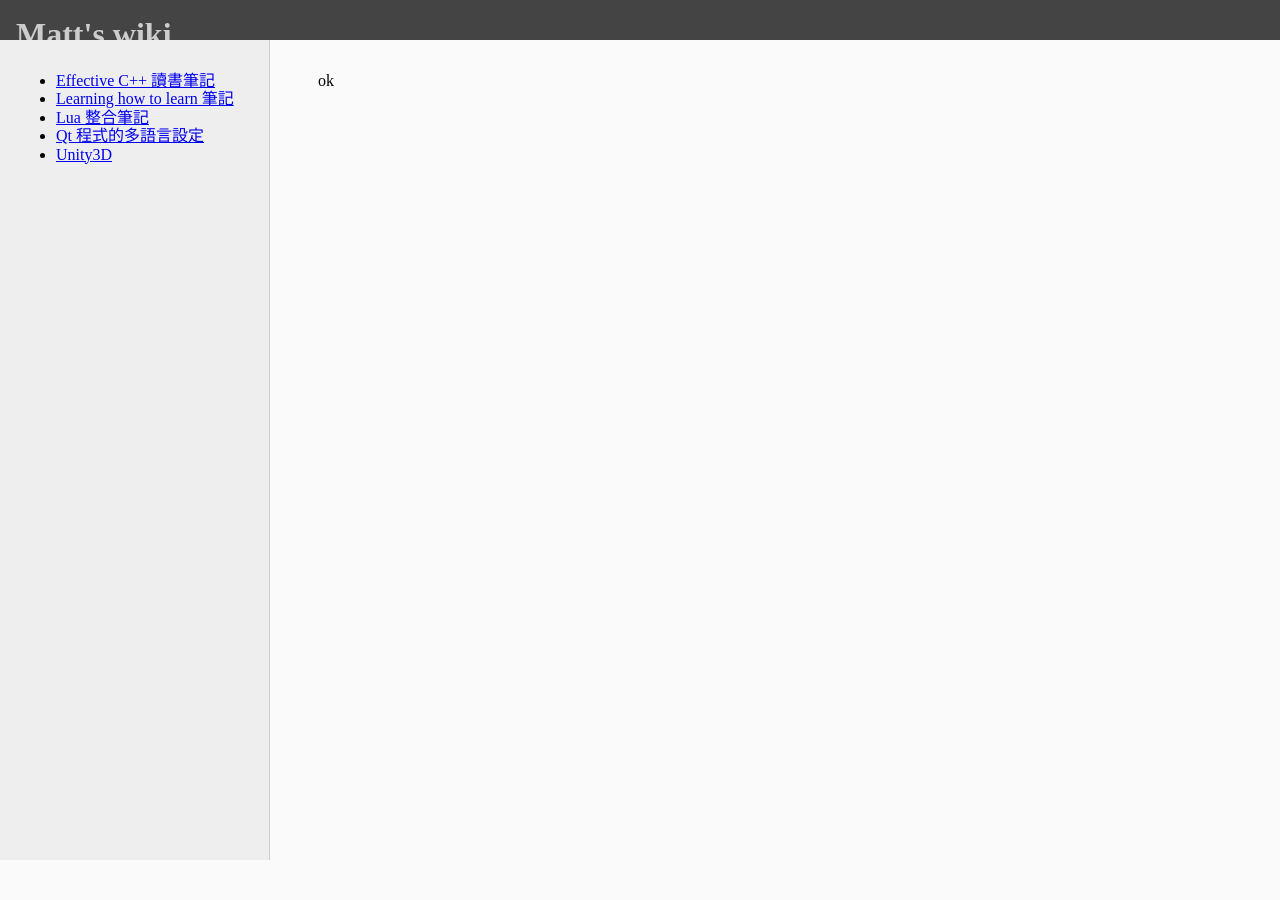
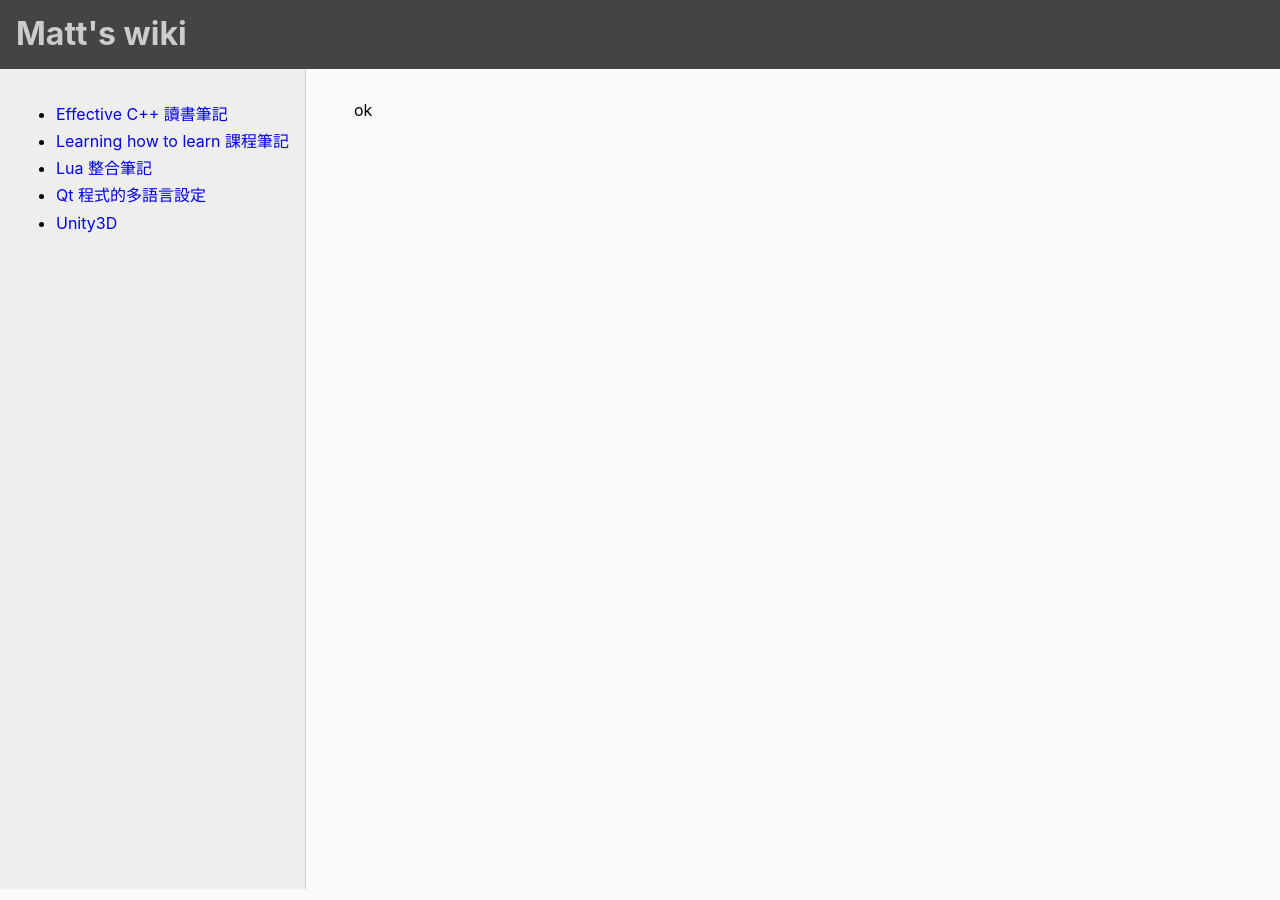
Before and after one commit to chchwy/note, a Jekyll site: the page built from wiki/lua.md, in a window 1280 px wide. Built offline with Jekyll 4.4.1, drawn with Linux system fonts in a browser that asks for light colours; nearby versions of some CDN libraries; library files that are not in the unit come from our copies.

Commit message:
A couple of things

```diff
--- a/_includes/styles.html
+++ b/_includes/styles.html
@@ -1,14 +1,18 @@
 <style>
 * {box-sizing: border-box;}
-body {background-color:#fafafa;}
+body {background-color:#fafafa;
+font-family:-apple-system,BlinkMacSystemFont,"Open Sans","Segoe UI",Roboto,Ubuntu,Cantarell,"Helvetica Neue",sans-serif;}
 body, div, h1, h2, h3 {margin:0; padding: 0;}
 div { box-sizing: border-box; }
 pre, code {font-family: Iosevka, Consolas, 'Courier New', Courier, monospace;}
 pre.highlight {background-color:#eee; padding:1em; border-left: solid 5px #999;}
 .wrapper {display:flex;}
-.nav { position:sticky; top: 0; background-color: #444; padding: 1em; height:40px;}
-.sidebar {position:sticky; top:72px; background-color: #eee; border-right: solid 1px #ccc; padding: 1em; min-width: 270px; height: calc(100vh - 5rem);}
-#main { padding: 1em 3em; }
+.nav {background-color:#444; padding: 1em;}
+.sidebar {position:sticky; top:0; background-color: #eee; border-right: solid 1px #ccc; padding: 1em; min-width: 270px; height: calc(100vh - 5rem);}
+.sidebar ul {line-height: 1.7em; }
+.sidebar a {text-decoration: none;}
+.sidebar a:hover {text-decoration: underline;}
+#main {padding: 1em 3em;}
 
 .site-name {color:#ccc;}
 .note-title {margin-top: 1em; margin-bottom:0.5em;}
```
Also changed, not shown: _notes/learning.md (+1 -1 lines), _notes/qt.md (+5 -0 lines).
